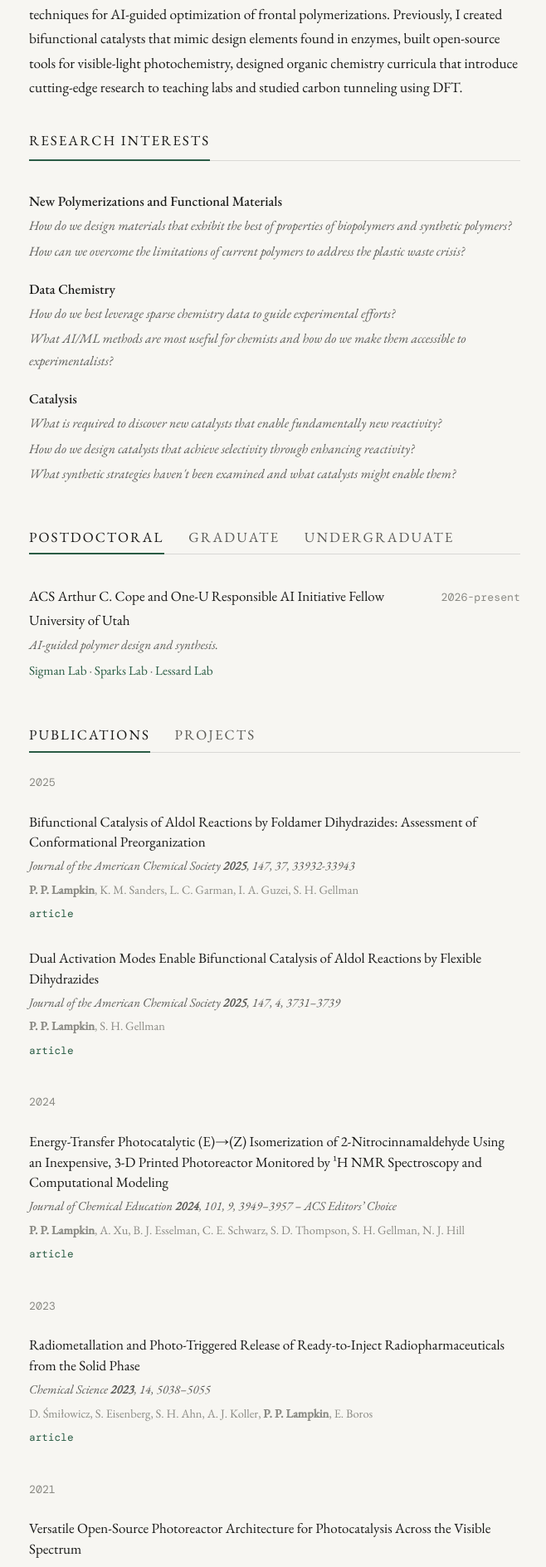
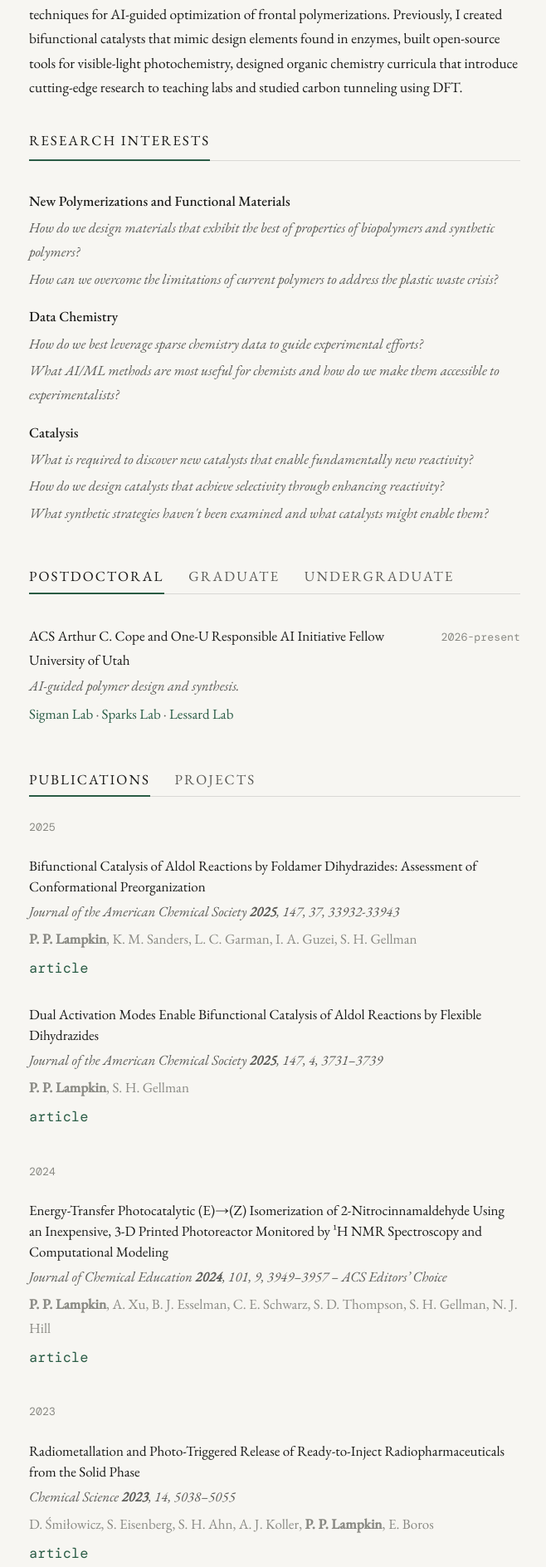
Before and after one commit to plampkin/plampkin.github.io, a Jekyll site: the page built from index.html, in a window 1280 px wide. Shown: the part 389-2277 px from the top of the page at 83% size, without its empty margins (309-967 px from the left). Built offline with Jekyll 4.4.1, drawn with Linux system fonts in a browser that asks for light colours.

Commit message:
update font sizes

```diff
--- a/assets/css/style.css
+++ b/assets/css/style.css
@@ -152,14 +152,14 @@ header {
 }
 
 .position-focus {
-  font-size: 0.9rem;
+  font-size: 1rem;
   color: var(--text-muted);
   font-style: italic;
   margin-top: 0.15rem;
 }
 
 .groups {
-  font-size: 0.9rem;
+  font-size: 1rem;
   color: var(--text-muted);
   margin-top: 0.3rem;
 }
@@ -177,14 +177,14 @@ header {
 
 .interest-item {
   padding: 0.5rem 0;
-  font-size: 0.97rem;
+  font-size: 1rem;
 }
 
 .interest-title { font-weight: 500; color: var(--text); }
 
 .interest-desc {
   color: var(--text-muted);
-  font-size: 0.93rem;
+  font-size: 1rem;
   font-style: italic;
   margin-top: 0.2rem;
 }
@@ -241,14 +241,14 @@ header {
 }
 
 .pub-venue {
-  font-size: 0.88rem;
+  font-size: 1rem;
   color: var(--text-muted);
   font-style: italic;
   margin-bottom: 0.25rem;
 }
 
 .pub-authors {
-  font-size: 0.85rem;
+  font-size: 1rem;
   color: var(--text-faint);
   margin-bottom: 0.35rem;
 }
@@ -261,7 +261,7 @@ header {
 
 .pub-link {
   font-family: 'DM Mono', monospace;
-  font-size: 0.75rem;
+  font-size: 1rem;
   color: var(--link);
   text-decoration: none;
   border-bottom: 1px solid transparent;
```
